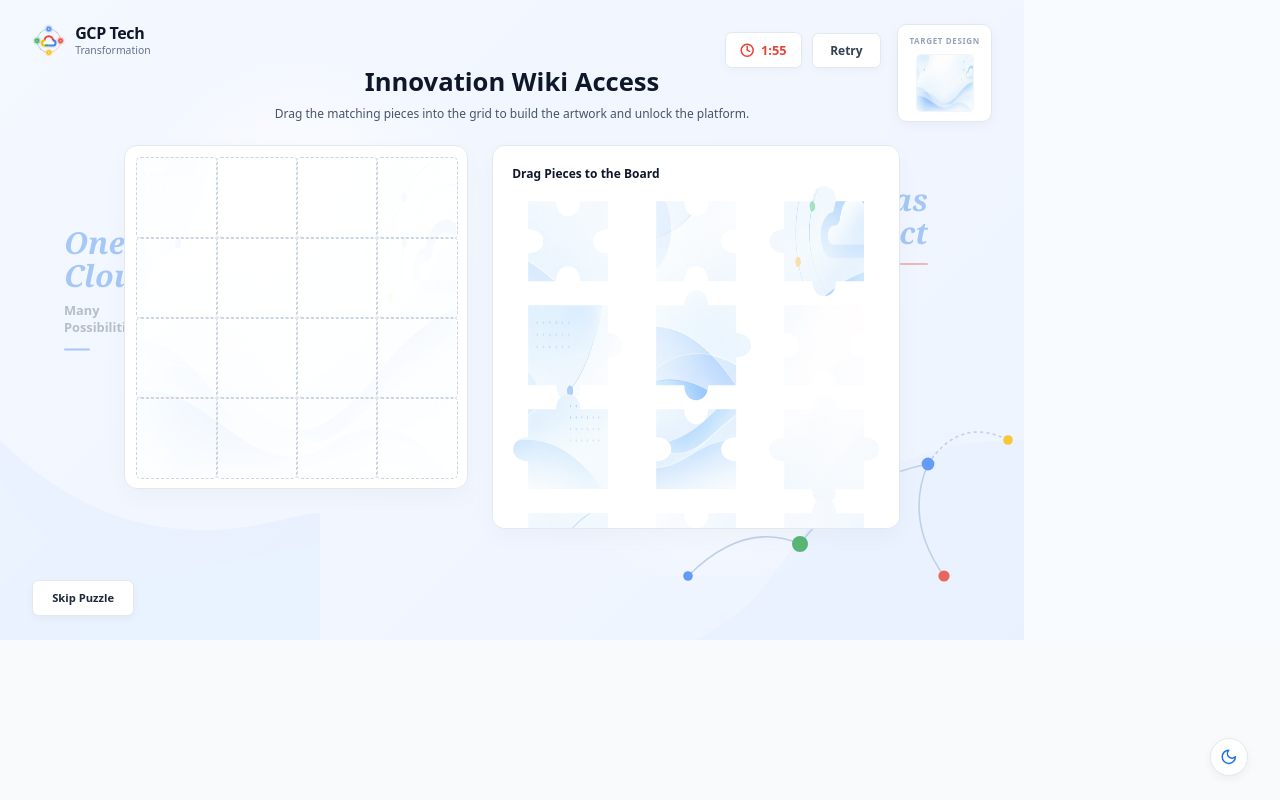
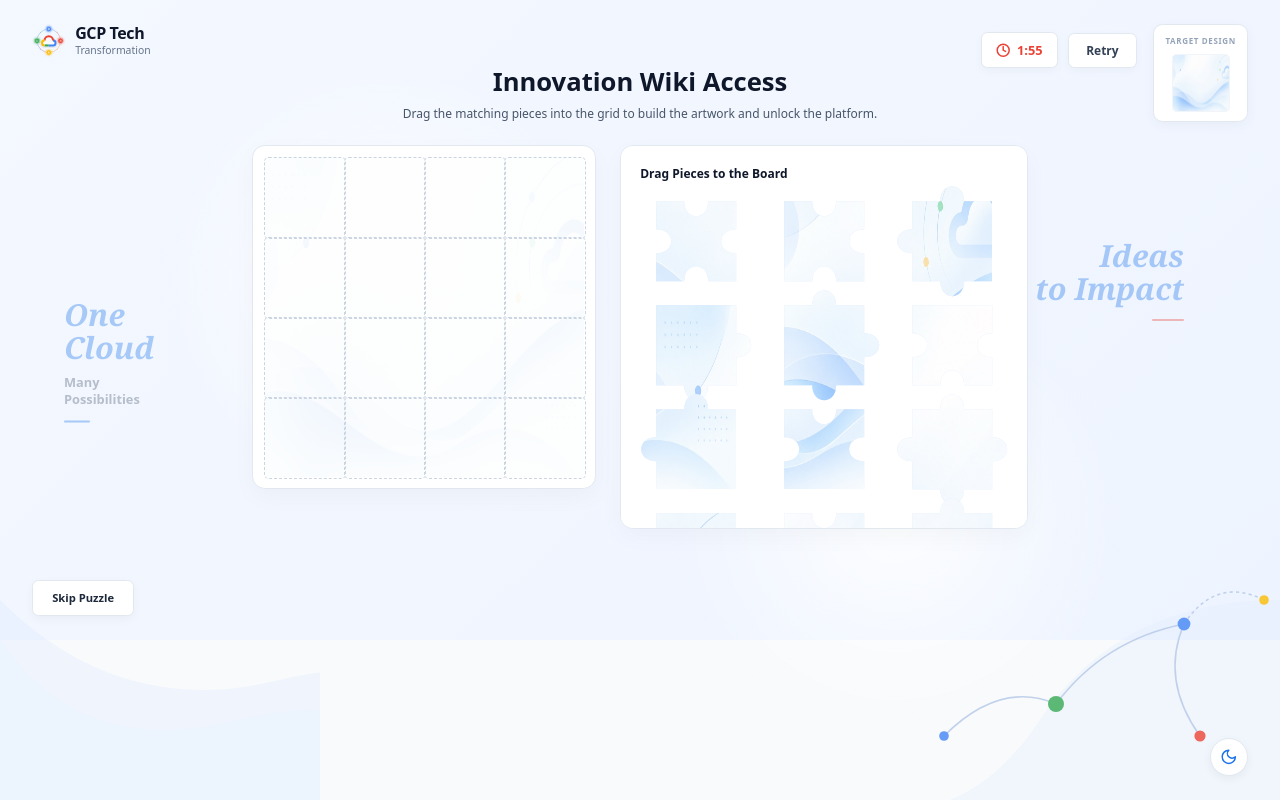
Before and after one commit to harisankarpn/cgn-wiki, a React (Vite) app: page / in a window 1280 px wide. Built offline with nearby package versions, Linux system fonts and the light colour scheme; the HTML template or start-up script is replaced by a standard one.

Commit message:
Update App.tsx

```diff
--- a/src/App.tsx
+++ b/src/App.tsx
@@ -627,6 +627,9 @@ const TOTAL_PIECES = GRID_SIZE * GRID_SIZE;
 const TILE_SIZE = 100;
 const INITIAL_PIECES = Array.from({ length: TOTAL_PIECES }, (_, i) => i);
 
+// Robust fallback string for the puzzle image in case the bundler URL fails
+const PUZZLE_BG = 'url("/src/background.jpeg"), linear-gradient(135deg, #d2e3fc, #e8f0fe)';
+
 function PuzzleSplash({ onComplete, onSkip }: { onComplete: () => void, onSkip: () => void }) {
   const [poolPieces, setPoolPieces] = useState<number[]>(() =>
     [...INITIAL_PIECES].sort(() => Math.random() - 0.5)
@@ -787,7 +790,15 @@ function PuzzleSplash({ onComplete, onSkip }: { onComplete: () => void, onSkip:
         overflow: 'visible', pointerEvents: 'none',
         clipPath: `url(#jigsaw-${pieceId})`
       }}>
-        <div style={{ position: 'absolute', top: `${25 - (row * TILE_SIZE)}px`, left: `${25 - (col * TILE_SIZE)}px`, width: '400px', height: '400px', backgroundImage: 'url(src/background.jpeg)', backgroundSize: '400px 400px' }}>
+        <div style={{
+          position: 'absolute',
+          top: `${25 - (row * TILE_SIZE)}px`,
+          left: `${25 - (col * TILE_SIZE)}px`,
+          width: '400px', height: '400px',
+          backgroundImage: PUZZLE_BG,
+          backgroundSize: '400px 400px',
+          backgroundRepeat: 'no-repeat'
+        }}>
         </div>
       </div>
     );
@@ -801,46 +812,39 @@ function PuzzleSplash({ onComplete, onSkip }: { onComplete: () => void, onSkip:
 
   return (
     <div style={{
-      height: '100vh', width: '100vw',
+      minHeight: '100vh', width: '100%',
       display: 'flex', flexDirection: 'column', alignItems: 'center', justifyContent: 'flex-start',
       background: 'linear-gradient(135deg, #f4f8ff 0%, #eef4ff 100%)',
       fontFamily: 'system-ui, sans-serif', position: 'relative', overflow: 'hidden'
     }}>
 
-      {/* Decorative Wavy Background matching image0.png */}
-      <div style={{ position: 'absolute', top: 0, left: 0, width: '100%', height: '100%', overflow: 'hidden', pointerEvents: 'none', zIndex: 0 }}>
-        {/* Soft radial glows */}
+      {/* Decorative Wavy Background perfectly covering viewport */}
+      <div style={{ position: 'fixed', top: 0, left: 0, right: 0, bottom: 0, overflow: 'hidden', pointerEvents: 'none', zIndex: 0 }}>
         <div style={{ position: 'absolute', top: '10%', left: '10%', width: '40%', height: '50%', background: 'radial-gradient(circle, rgba(255,255,255,0.8) 0%, transparent 70%)' }}></div>
         <div style={{ position: 'absolute', bottom: '10%', right: '10%', width: '40%', height: '50%', background: 'radial-gradient(circle, rgba(255,255,255,0.8) 0%, transparent 70%)' }}></div>
 
-        {/* Left Side decorative text */}
         <div style={{ position: 'absolute', top: '45%', left: '80px', transform: 'translateY(-50%)', opacity: 0.35 }}>
            <div style={{ fontSize: '38px', fontFamily: 'Georgia, serif', fontStyle: 'italic', color: '#1a73e8', fontWeight: 'bold', lineHeight: 1.1 }}>One<br/>Cloud</div>
            <div style={{ fontSize: '16px', color: '#475569', marginTop: '12px', fontWeight: 600, lineHeight: 1.3 }}>Many<br/>Possibilities</div>
            <div style={{ width: '32px', height: '3px', background: '#1a73e8', marginTop: '16px', borderRadius: '2px' }}></div>
         </div>
 
-        {/* Right Side decorative text */}
         <div style={{ position: 'absolute', top: '35%', right: '120px', transform: 'translateY(-50%)', opacity: 0.35, textAlign: 'right' }}>
            <div style={{ fontSize: '38px', fontFamily: 'Georgia, serif', fontStyle: 'italic', color: '#1a73e8', fontWeight: 'bold', lineHeight: 1.1 }}>Ideas<br/>to Impact</div>
            <div style={{ width: '40px', height: '3px', background: '#ea4335', marginTop: '16px', float: 'right', borderRadius: '2px' }}></div>
         </div>
 
-        {/* Bottom Left Custom SVG Wave */}
-        <svg position="absolute" bottom="0" left="0" width="400" height="300" style={{ position: 'absolute', bottom: 0, left: 0, opacity: 0.7 }}>
+        <svg width="400" height="300" style={{ position: 'absolute', bottom: 0, left: 0, opacity: 0.7 }}>
           <path d="M 0 300 L 0 50 Q 150 200 350 150 T 450 300 Z" fill="rgba(215, 230, 255, 0.4)" />
           <path d="M 0 300 L 0 100 Q 100 250 300 200 T 500 300 Z" fill="rgba(230, 240, 255, 0.6)" />
         </svg>
 
-        {/* Bottom Right Custom SVG Wave + Network Dots */}
-        <svg position="absolute" bottom="0" right="0" width="500" height="400" style={{ position: 'absolute', bottom: 0, right: 0, opacity: 0.8 }}>
+        <svg width="500" height="400" style={{ position: 'absolute', bottom: 0, right: 0, opacity: 0.8 }}>
           <path d="M 500 400 L 500 150 Q 300 150 200 300 T -50 400 Z" fill="rgba(215, 230, 255, 0.3)" />
-
           <path d="M 380 180 Q 420 120 480 150" stroke="#b4c7e6" strokeWidth="2" fill="none" strokeDasharray="4 4" />
           <path d="M 380 180 Q 280 200 220 280" stroke="#b4c7e6" strokeWidth="2" fill="none" />
           <path d="M 220 280 Q 150 250 80 320" stroke="#b4c7e6" strokeWidth="2" fill="none" />
           <path d="M 380 180 Q 350 250 400 320" stroke="#b4c7e6" strokeWidth="2" fill="none" />
-
           <circle cx="380" cy="180" r="8" fill="#4285F4" />
           <circle cx="480" cy="150" r="6" fill="#FBBC04" />
           <circle cx="220" cy="280" r="10" fill="#34A853" />
@@ -938,7 +942,7 @@ function PuzzleSplash({ onComplete, onSkip }: { onComplete: () => void, onSkip:
             Target Design
           </span>
           <div style={{ width: '70px', height: '70px', borderRadius: '6px', border: '1px solid #f1f5f9', overflow: 'hidden', position: 'relative' }}>
-            <div style={{ transform: 'scale(0.175)', transformOrigin: 'top left', width: '400px', height: '400px', backgroundImage: 'url(src/background.jpeg)', backgroundSize: '400px 400px' }}>
+            <div style={{ transform: 'scale(0.175)', transformOrigin: 'top left', width: '400px', height: '400px', backgroundImage: PUZZLE_BG, backgroundSize: '400px 400px' }}>
             </div>
           </div>
         </div>
@@ -990,7 +994,7 @@ function PuzzleSplash({ onComplete, onSkip }: { onComplete: () => void, onSkip:
           >
             {/* Subtle background hint of the target image */}
             {!isSolved && !isFailed && (
-              <div style={{ position: 'absolute', top: '14px', left: '14px', opacity: 0.12, pointerEvents: 'none', width: '400px', height: '400px', backgroundImage: 'url(src/background.jpeg)', backgroundSize: '400px 400px' }}>
+              <div style={{ position: 'absolute', top: '14px', left: '14px', opacity: 0.12, pointerEvents: 'none', width: '400px', height: '400px', backgroundImage: PUZZLE_BG, backgroundSize: '400px 400px' }}>
               </div>
             )}
 
@@ -1752,7 +1756,7 @@ function EnhancedProblem({ data, platformColor, platformIcon: PlatformIcon }: an
           </div>
         </div>
         <div className="t-right" style={{ color: platformColor }}>
-          <Send size={24} className="t-send" />
+          <Send size={24} className="st-send" />
           <div className="t-tag">{data.tagline}</div>
         </div>
       </div>
```
